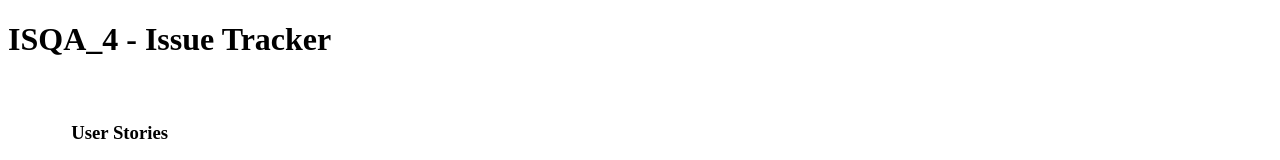
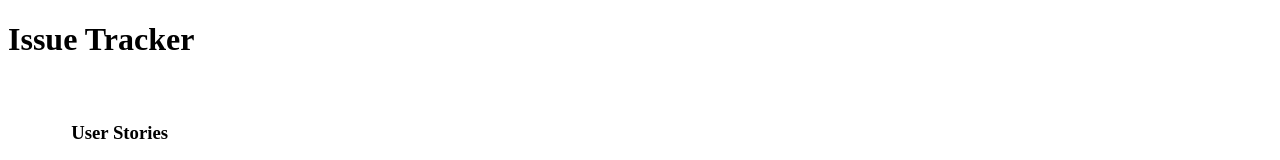
Before and after one commit to Enikol/issue_tracker, a website: page views/index.html in a window 1280 px wide. Shown: the top 160 px of the page. Drawn offline with nearby package versions, Linux system fonts and the light colour scheme.

Commit message:
Update index.html

```diff
--- a/views/index.html
+++ b/views/index.html
@@ -11,7 +11,7 @@
   <body>
     <header>
       <h1>
-        ISQA_4 - Issue Tracker
+        Issue Tracker
       </h1>
     </header>
     <div id='userstories' style='margin-left: 5%; margin-top: 5%'>
@@ -64,6 +64,8 @@
         <button type="submit">Delete Issue</button>
       </form>
       <code id='jsonResult'></code>
+      <br>
+      <a href="https://glitch.com/edit/#!/checker-pink">Click here to see source code</a>
     </div>
     <hr style='margin: 50px; margin-top: 200px'>
     <!-- Your web-app is https, so your scripts need to be too -->
```
